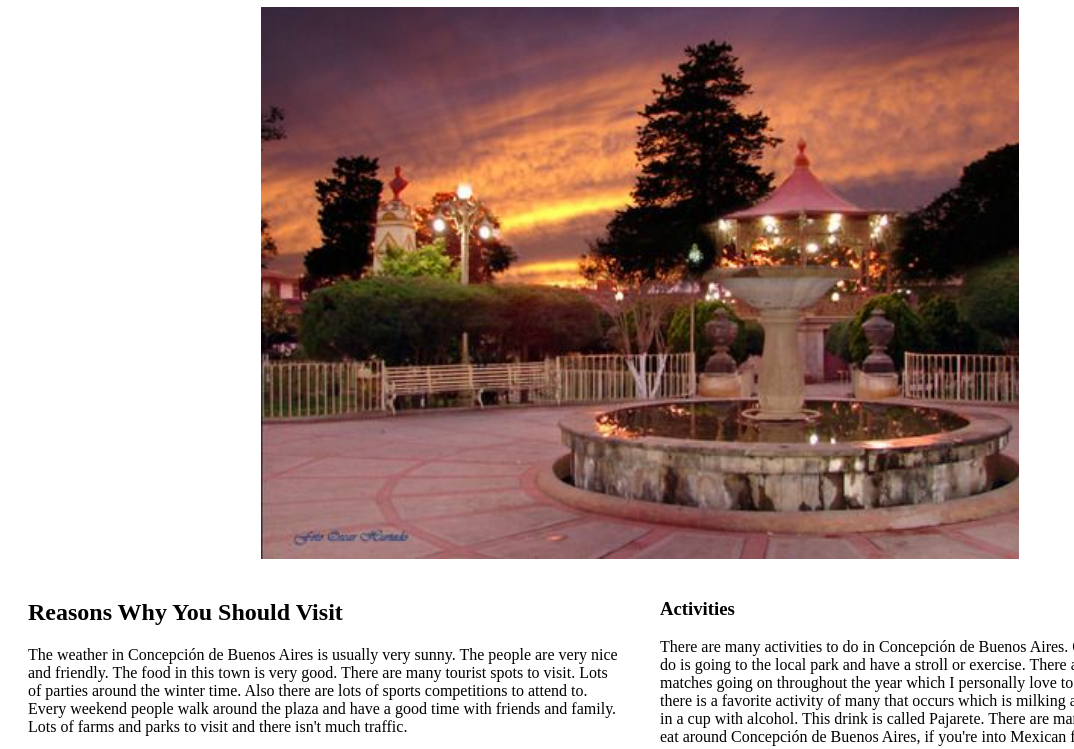
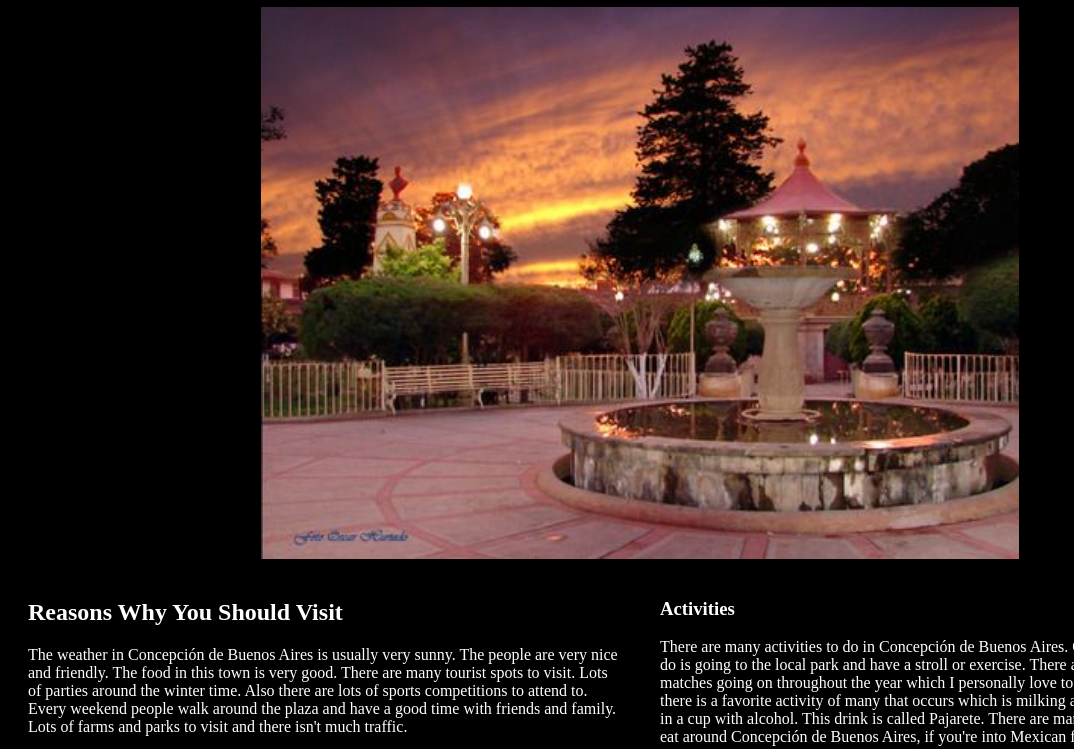
Before and after one commit to mcontrera44/mcontrera44.github.io, a plain HTML site: page Travel Page.html in a window 1280 px wide. Shown: the part 99-848 px from the top of the page, without its empty margins (0-1074 px from the left). Drawn offline with Linux system fonts and the light colour scheme.

Commit message:
added some css to my travel page

```diff
--- a/Travel Page.html
+++ b/Travel Page.html
@@ -5,7 +5,16 @@
 <meta charset="utf-8">
 <title> Travel Page </title>
 <style>
-
+ body {
+    background-color: black}
+p {
+color:white}
+h1{
+color:white}
+h2{
+color:white}
+h3{
+color:white}
 *{box-sizing: border-box;}
 
  .row
@@ -26,6 +35,8 @@ h1 {
   margin-left: auto;
   margin-right: auto;
   width: 60%;
+
+
 </style>
 </head>
 <body>
```
